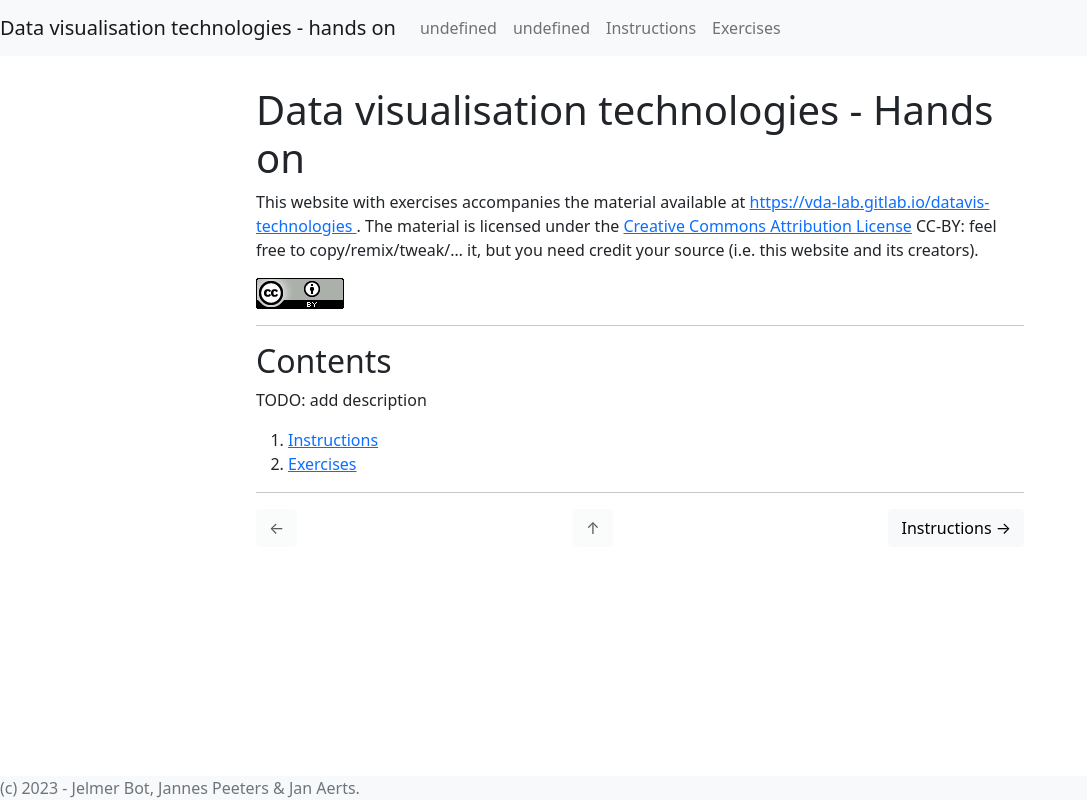
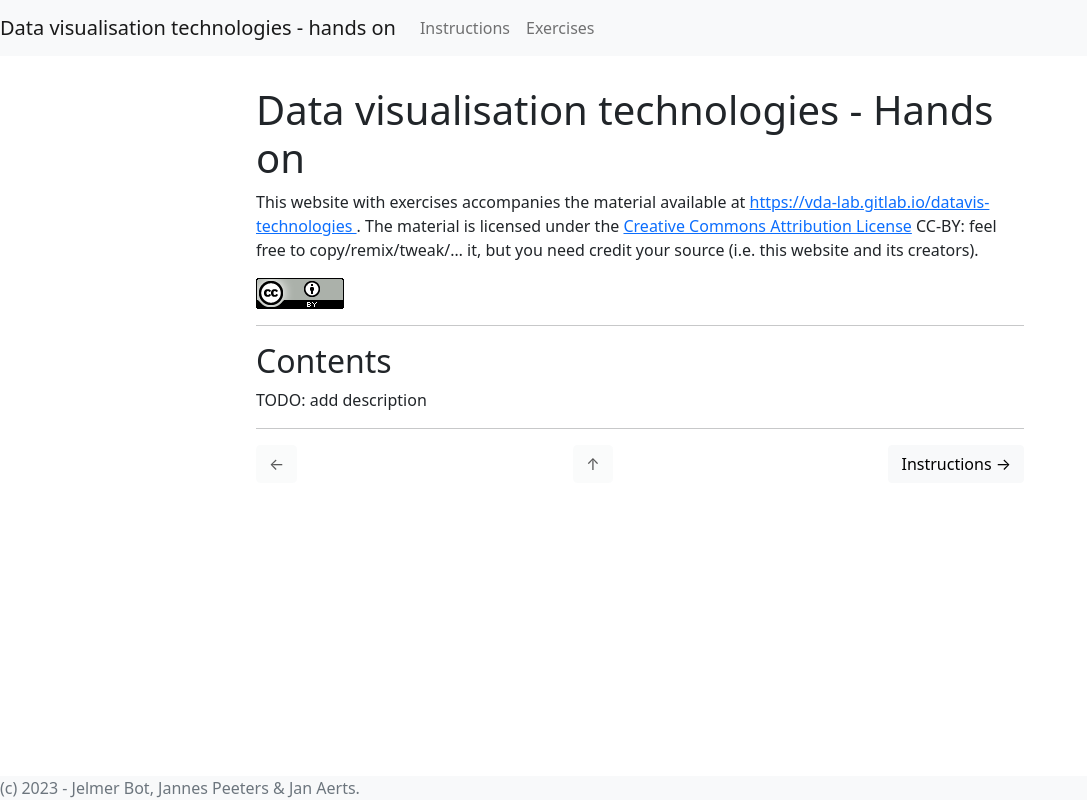
Before and after one commit to vda-lab/datavis-technologies-handson, a SvelteKit app: page / in a window 1280 px wide. Shown: the whole page, without its empty margins (0-1087 px from the left). Built offline with nearby package versions, Linux system fonts and the light colour scheme.

Commit message:
Fixed bug in list in navbar

```diff
--- a/src/routes/+layout.js
+++ b/src/routes/+layout.js
@@ -12,6 +12,8 @@ export const load = async () => {
 const pages = Object.keys(import.meta.glob("/src/routes/**/+page.svelte"))
   // Strip `/src/routes` from begin and `/+page.svelte` from end
   .map((page) => page.replace("/src/routes", "").replace("/+page.svelte", ""));
+
+console.log(pages)
 
 // Convert into hierarchy { folder: {name, url, sub_folder: {...}}, ...}
 const hierarchy = pages.reduce(
@@ -28,11 +30,13 @@ const hierarchy = pages.reduce(
           url: page,
         };
       }
+      // console.log(folder)
       return sub_agg[folder];
     }, agg);
     return agg;
   },
-  { name: "Home", url: "/" }
+  {}
+  // { name: "Home", url: "/" }
 );
 
 // Convert into { url: { next: {name, url}, prev: {name, url}} structure
```
